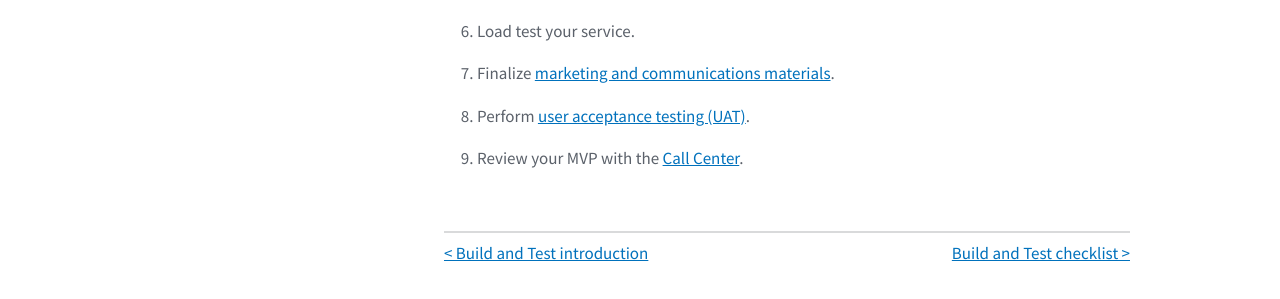
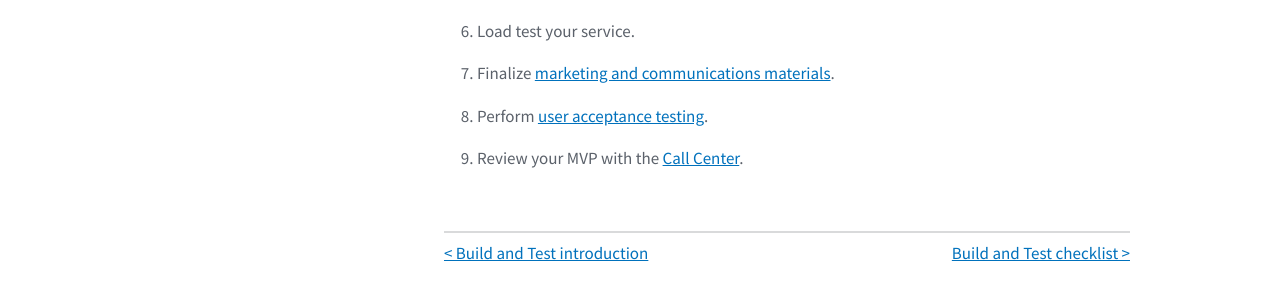
Before and after one commit to department-of-veterans-affairs/va-digital-service-handbook, a Jekyll site: the page built from _pages/delivery/build-and-test-2.md, in a window 1280 px wide and 900 px high, scrolled down 1884 px. Shown: the part 395-694 px from the top of the window. Built offline with Jekyll 4.4.1, drawn with Linux system fonts in a browser that asks for light colours; nearby versions of some CDN libraries.

Commit message:
update uat

```diff
--- a/_pages/delivery/build-and-test-2.md
+++ b/_pages/delivery/build-and-test-2.md
@@ -114,7 +114,7 @@
 
 1. Finalize [marketing and communications materials]({{site.baseurl}}/resources/more/marcom).
 
-1. Perform [user acceptance testing (UAT)]({{site.baseurl}}/resources/more/uat).
+1. Perform <a href="https://github.com/department-of-veterans-affairs/vets.gov-team/blob/master/Work%20Practices/Product%20Management/UserAcceptanceTesting.md" target="_blank">user acceptance testing</a>.
 
 1. Review your MVP with the <a href="https://github.com/department-of-veterans-affairs/vets-work-practices/blob/master/Reviews-External-Contractors/request-contact-center-review.md" target="_blank">Call Center</a>.
 
```
Also changed, not shown: _pages/resources/index-more-resources.md (+1 -1 lines).
